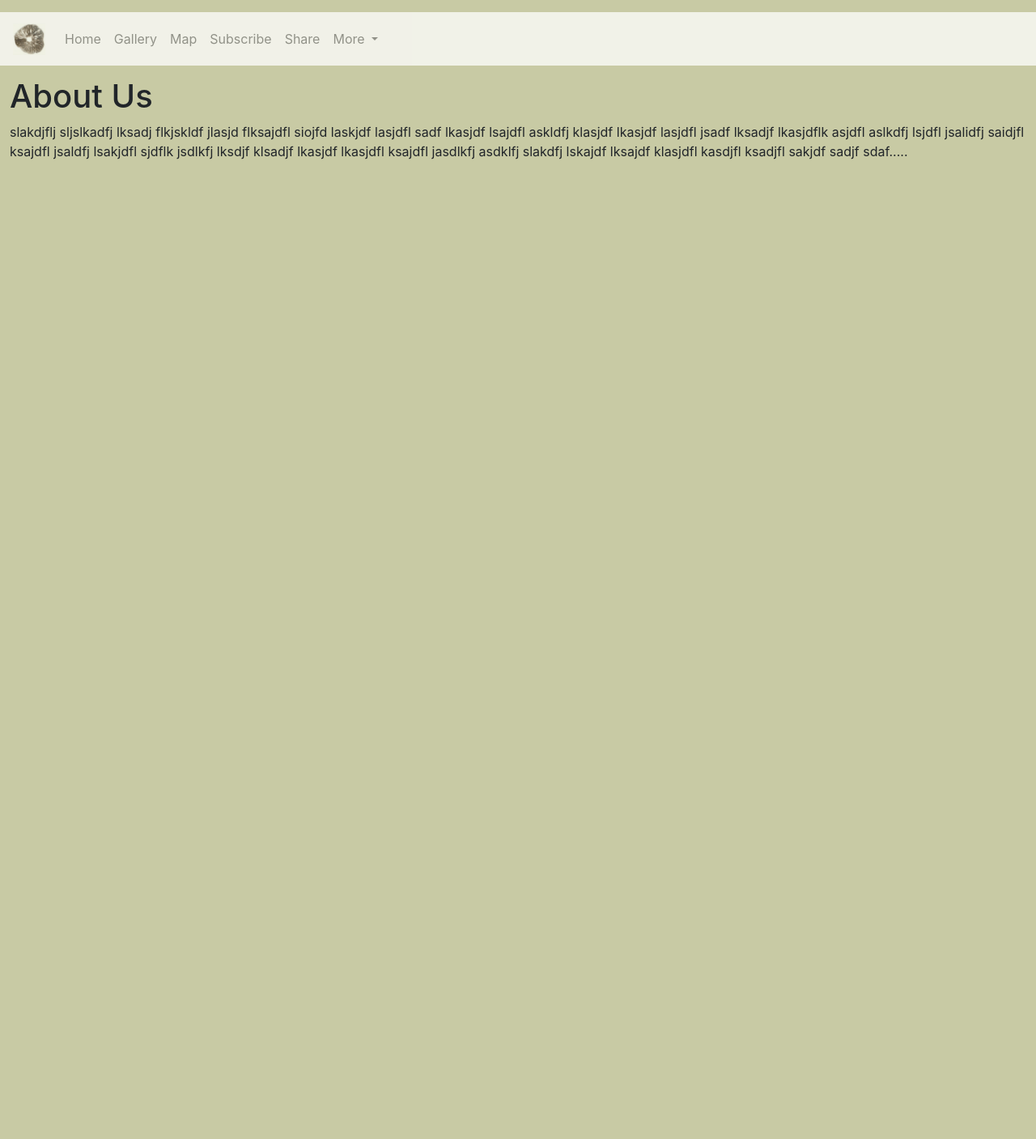
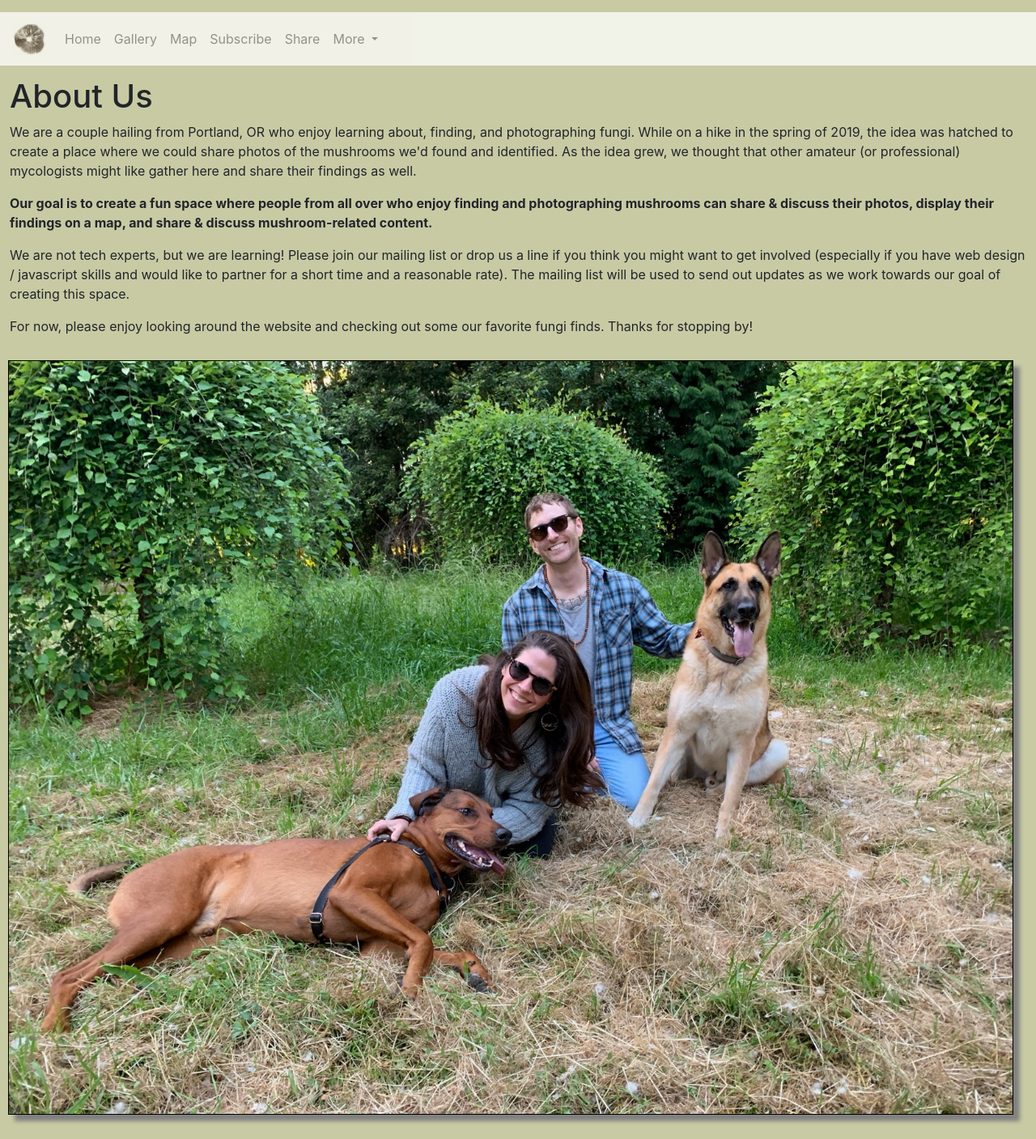
Before and after one commit to jarred104/fungi, a Flask app: template templates/aboutus.html in a window 1280 px wide. Shown: the whole page at 81% size. Before the commit the page ends 197 px from the top, so only its background shows below. Run offline with Flask 2, Linux system fonts and the light colour scheme; the template is opened without the code that fills it, so the values that code supplies are empty; some libraries are stand-ins or nearby versions.

Commit message:
edited css, added content

```diff
--- a/templates/aboutus.html
+++ b/templates/aboutus.html
@@ -59,8 +59,21 @@
                         About Us
                     </h1>
                     <p>
-                        slakdjflj sljslkadfj lksadj flkjskldf jlasjd flksajdfl siojfd laskjdf lasjdfl sadf lkasjdf lsajdfl askldfj klasjdf lkasjdf lasjdfl jsadf lksadjf lkasjdflk asjdfl aslkdfj lsjdfl jsalidfj saidjfl ksajdfl jsaldfj lsakjdfl sjdflk jsdlkfj lksdjf klsadjf lkasjdf lkasjdfl ksajdfl jasdlkfj asdklfj slakdfj lskajdf lksajdf klasjdfl kasdjfl ksadjfl sakjdf sadjf sdaf.....
+                        We are a couple hailing from Portland, OR who enjoy learning about, finding, and photographing fungi.  While on a hike in the spring of 2019, the idea was hatched to create a place where we could share photos of the mushrooms we'd found and identified.  As the idea grew, we thought that other amateur (or professional) mycologists might like gather here and share their findings as well.
+                    </p>
+                    <p><b>
+                        Our goal is to create a fun space where people from all over who enjoy finding and photographing mushrooms can share & discuss their photos, display their findings on a map, and share & discuss mushroom-related content.
+                    </p></b>
+                    <p>
+                        We are not tech experts, but we are learning!  Please join our mailing list or drop us a line if you think you might want to get involved (especially if you have web design / javascript skills and would like to partner for a short time and a reasonable rate).  The mailing list will be used to send out updates as we work towards our goal of creating this space.
+                    </p>
+                    <p>
+                        For now, please enjoy looking around the website and checking out some our favorite fungi finds.  Thanks for stopping by!
                     </p></div>
+
+                    <div>
+                      <img src="images_raw/fam.jpeg" class="aboutuspic" alt="...">
+                  </div>
 
 
 
--- a/templates/static/css/style.css
+++ b/templates/static/css/style.css
@@ -55,15 +55,30 @@
   margin-bottom: 20px;
 }
 
-.center {
-  display: block;
+.img-responsive {
+  max-width: 375px;
+  max-height: 210px;
+  width: 85%;
   margin-left: auto;
   margin-right: auto;
-  width: 375px;
-  height: 210px;
+  display: block;
 }
+
+
 
 .mr-3 {
   width: 75px;
   height: 75px;
 }
+
+.aboutuspic {
+  border: 1px solid black;
+  box-shadow: 8px 8px 5px grey;
+  height: auto;
+  width: 97%;
+  margin-top: 30px;
+  margin-bottom: 30px;
+  margin-left: 10px;
+  margin-right: 10px;
+  display: block;
+}
```
Also changed, not shown: templates/gallery.html (+6 -6 lines), templates/images_raw/fam.jpeg (added).
